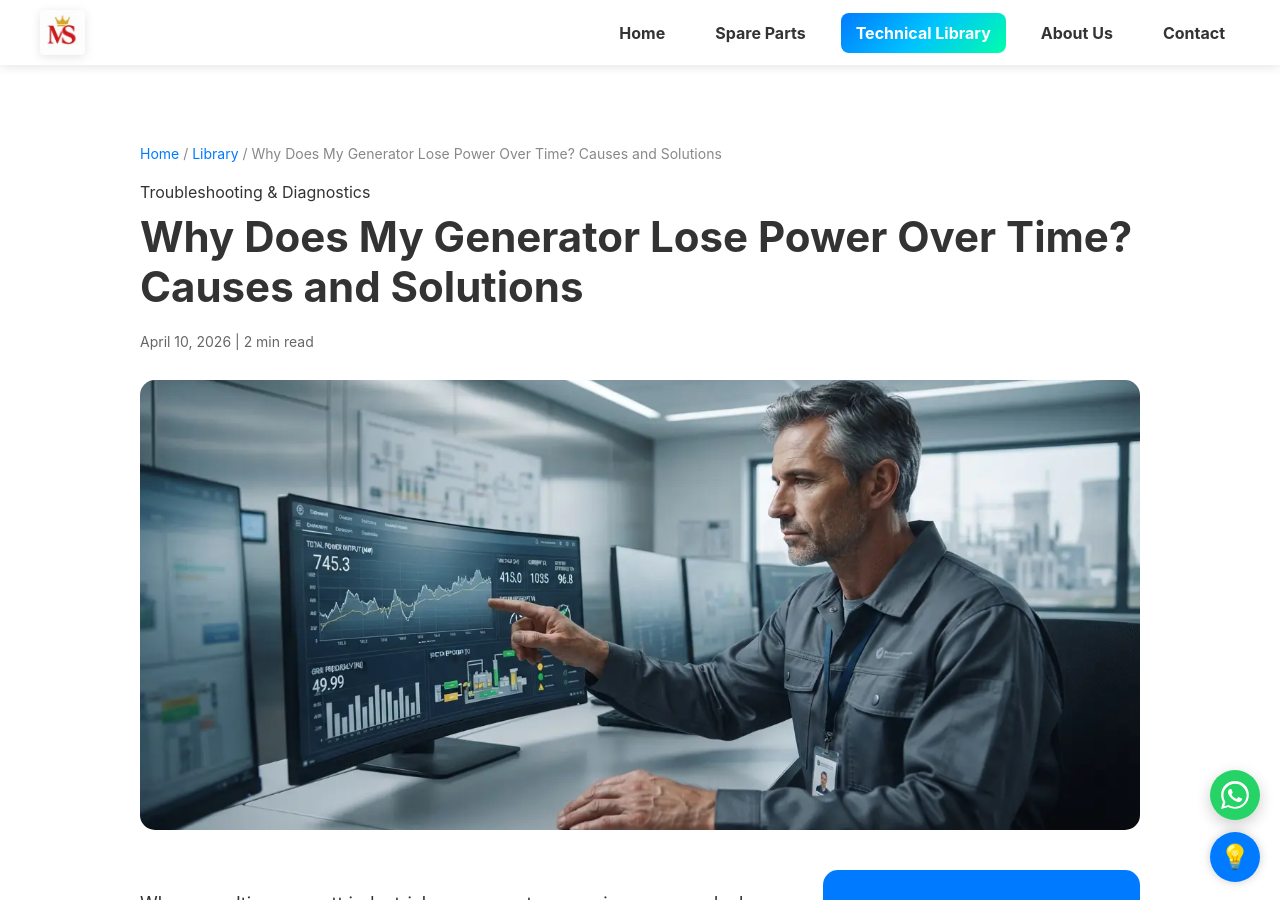
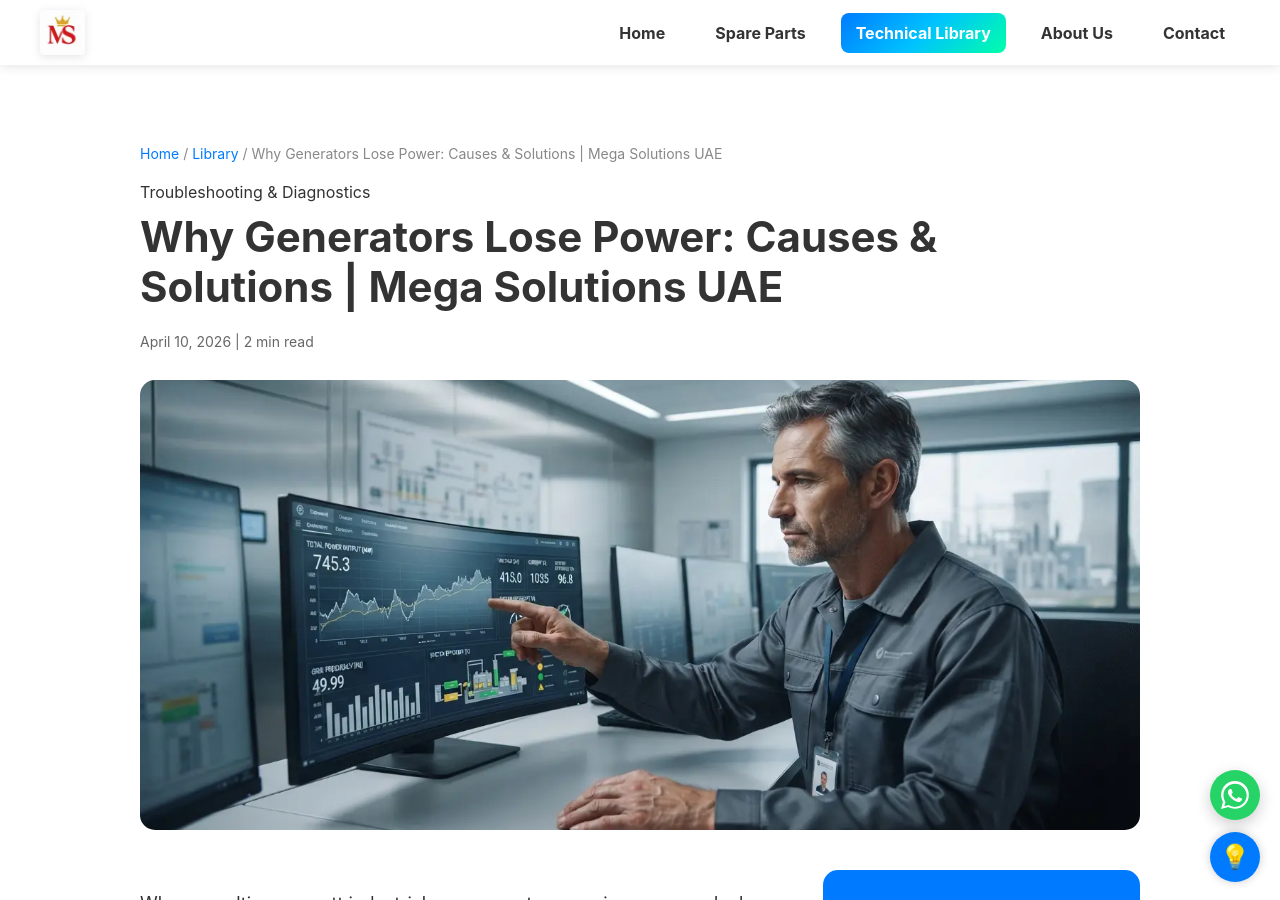
Before and after one commit to Khisal786/Mega-Solutions-UAE, a Jekyll site: the page built from _posts/2026-04-10-why-does-my-generator-lose-power-over-time.md, in a window 1280 px wide and 900 px high. Built offline with Jekyll 4.4.1, drawn with Linux system fonts in a browser that asks for light colours.

Commit message:
Update blog post title for clarity and branding

```diff
--- a/_posts/2026-04-10-why-does-my-generator-lose-power-over-time.md
+++ b/_posts/2026-04-10-why-does-my-generator-lose-power-over-time.md
@@ -1,6 +1,6 @@
 ---
 layout: post
-title: "Why Does My Generator Lose Power Over Time? Causes and Solutions"
+title: "Why Generators Lose Power: Causes & Solutions | Mega Solutions UAE"
 date: 2026-04-10
 image: /assets/images/blog/generator-losing-power.webp
 description: "An engineering troubleshooting guide on identifying the root causes of power degradation in industrial gas generators and restoring output capacity."
```
